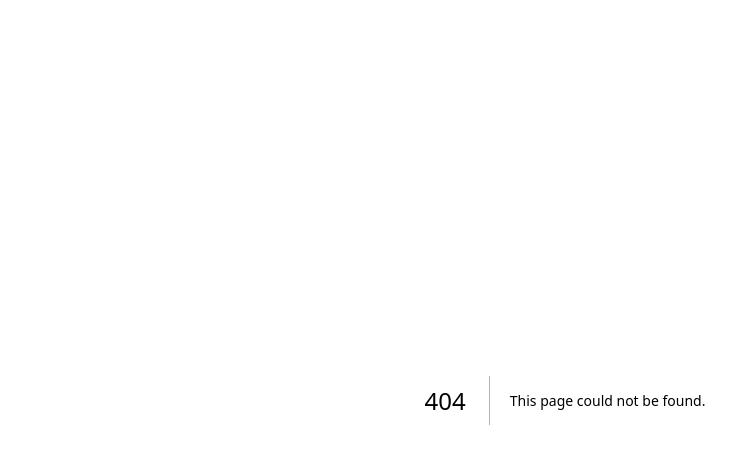
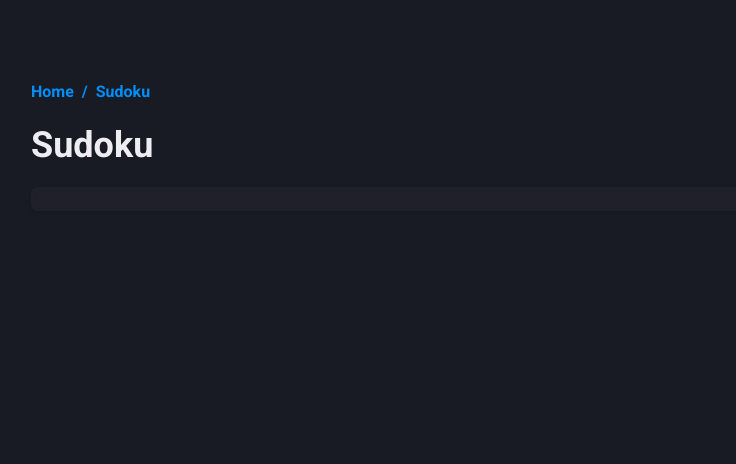
Before and after one commit to jeversonjv/tcc-frontend, a Next.js app: page /sudoku/1 in a window 1280 px wide. Before the commit this address had no page. Shown: the top 464 px of the page, without its empty margins (75-811 px from the left). Built offline with nearby package versions, Linux system fonts and the light colour scheme.

Commit message:
feat: create sudoku details page

```diff
--- a/src/components/SudokuTable.tsx
+++ b/src/components/SudokuTable.tsx
@@ -24,6 +24,7 @@ import { generateSudokuBoard } from "../utils/generateSudokuBoard";
 import { useEffect, useState } from "react";
 import RowTableEmpty from "./RowTableEmpty";
 import axios from "axios";
+import { useRouter } from "next/router";
 
 export type SudokuData = {
   id: string;
@@ -42,6 +43,7 @@ type Prop = {
 const SudokuTable: React.FC<Prop> = ({ sudokuData, fetchSudokuData }: Prop) => {
   const apiBaseUrl = process.env.API_BASE_URL || 'http://localhost:3000/api/v1';
   const toast = useToast();
+  const router = useRouter();
   const [board, setBoard] = useState<number[][]>();
 
   useEffect(() => {
@@ -68,6 +70,7 @@ const SudokuTable: React.FC<Prop> = ({ sudokuData, fetchSudokuData }: Prop) => {
         _hover={{
           backdropFilter: "brightness(1.15)",
         }}
+        onClick={() => router.push(`/sudoku/${row.id}`)}
       >
         <Td fontWeight="bold" color="gray.200">
           {row.id.split("-")[0]}
--- a/src/pages/nqueen/[id].tsx
+++ b/src/pages/sudoku/[id].tsx
@@ -11,26 +11,26 @@ import {
 import { useRouter } from 'next/router';
 import React from 'react';
 
-const NQueenDetails: React.FC = () => {
+const SudokuDetails: React.FC = () => {
   const router = useRouter();
 
   return (
     <>
       <Head>
-        <title>N-Queen</title>
+        <title>Sudoku</title>
       </Head>
       <main>
         <Container maxWidth={1100} paddingY={20}>
           <Breadcrumb mb={5}>
             <BreadcrumbItem fontWeight="bold" color="blue.500">
-              <BreadcrumbLink href="#" >Home</BreadcrumbLink>
+              <BreadcrumbLink href="/" >Home</BreadcrumbLink>
             </BreadcrumbItem>
             <BreadcrumbItem fontWeight="bold" color="blue.500" isCurrentPage>
-              <BreadcrumbLink>N-Queen</BreadcrumbLink>
+              <BreadcrumbLink>Sudoku</BreadcrumbLink>
             </BreadcrumbItem>
           </Breadcrumb>
           <Box>
-            <Heading mb={5}>N-Queen</Heading>
+            <Heading mb={5}>Sudoku</Heading>
             <Card bg="gray.800">
               {router.query.id}
             </Card>
@@ -41,4 +41,4 @@ const NQueenDetails: React.FC = () => {
   );
 }
 
-export default NQueenDetails;
+export default SudokuDetails;
```
